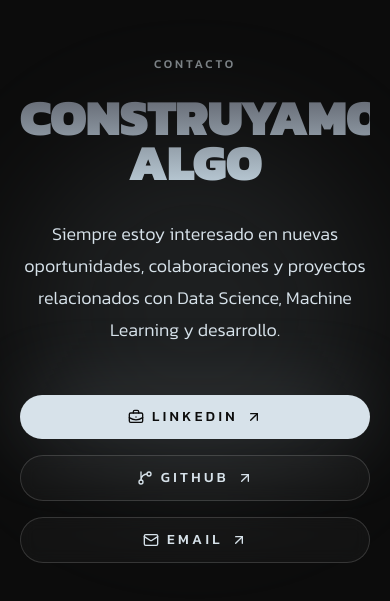
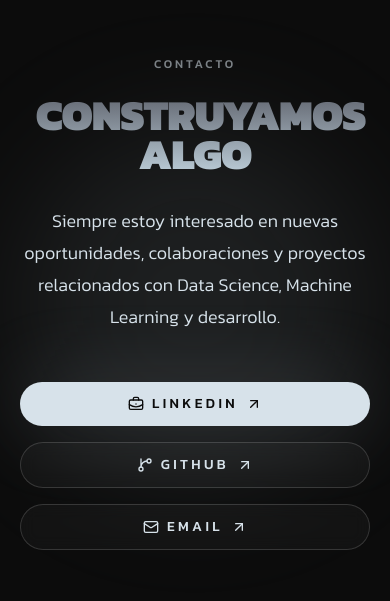
Before and after one commit to FrancoCae/Portfolio, a React (Vite) app: page / in a window 390 px wide. Shown: the part 8033-8634 px from the top of the page. Built offline with nearby package versions, Linux system fonts and the light colour scheme.

Commit message:
mejora visaulizacion mobile seccion contactos v2

```diff
--- a/src/App.tsx
+++ b/src/App.tsx
@@ -553,7 +553,7 @@
         <p className="mb-6 text-xs font-medium uppercase tracking-[0.24em] text-mist/55 sm:tracking-[0.34em]">
           Contacto
         </p>
-        <h2 className="gradient-text mx-auto max-w-full text-center text-[clamp(2.45rem,13vw,4.75rem)] font-black uppercase leading-[0.9] tracking-[-0.02em] sm:text-[clamp(4rem,10vw,10rem)] sm:leading-[0.88] sm:tracking-[-0.06em]">
+        <h2 className="gradient-text mx-auto max-w-full px-4 text-center text-[clamp(2.1rem,11vw,4.4rem)] font-black uppercase leading-[0.92] tracking-[-0.02em] sm:text-[clamp(4rem,10vw,10rem)] sm:leading-[0.88] sm:tracking-[-0.06em]">
   Construyamos
   <br />
   Algo
```
